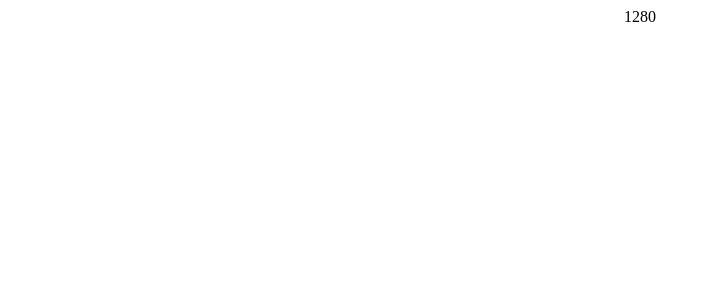
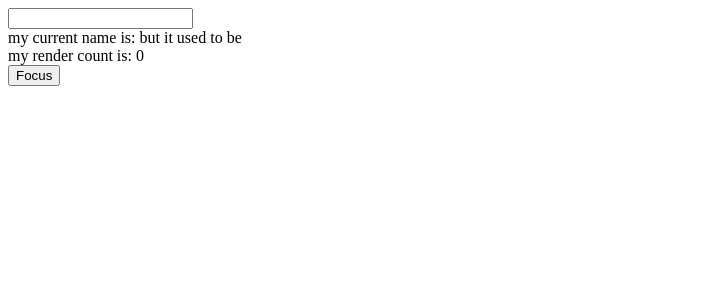
Before and after one commit to samuel-wanyoike/hooksreact, a React (Create React App) app: page / in a window 1280 px wide. Shown: the top 300 px of the page, without its empty margins (0-711 px from the left). Built offline with nearby package versions, Linux system fonts and the light colour scheme.

Commit message:
created refs use cases

```diff
--- a/src/App.js
+++ b/src/App.js
@@ -1,25 +1,35 @@
-import { useEffect, useState } from 'react';
+import { useEffect, useState, useRef } from 'react';
 import './App.css';
 
 function App() {
 
-  const [windowWidth, setWindowWidth] = useState(window.innerWidth)
+  const [name, setName] = useState('');
 
-  const handleResize = () => {
-    setWindowWidth(window.innerWidth)
+ //useRef does not cause a rerender of the component when state is updated. it is not part of the component lifecycle
+ const renderCount = useRef(0);
+
+ useEffect(() => {
+  renderCount.current = renderCount.current+1
+  });
+
+//use useRef to reference a HTML element
+  const inputRef = useRef();
+  const focus =() => {
+    inputRef.current.focus();
   }
 
+  //using a ref to store prevous value of a state
+  const prevNameRef = useRef('');
   useEffect(() => {
-    window.addEventListener('resize', handleResize)
-
-    //removes the event listener when the useeffect is removed
-    return window.removeEventListener('resize', handleResize)
-  }, [])
+    prevNameRef.current = name
+  }, [name]);
 
   return (
-    <div className="App">
-
-      {windowWidth}
+    <div>
+      <input ref={inputRef} value={name} onChange={e => setName(e.target.value)}/>
+      <div>my current name is: {name} but it used to be {prevNameRef.current}</div>
+      <div>my render count is: {renderCount.current}</div>
+      <button onClick={focus}>Focus</button>
     </div>
   );
 }
```
